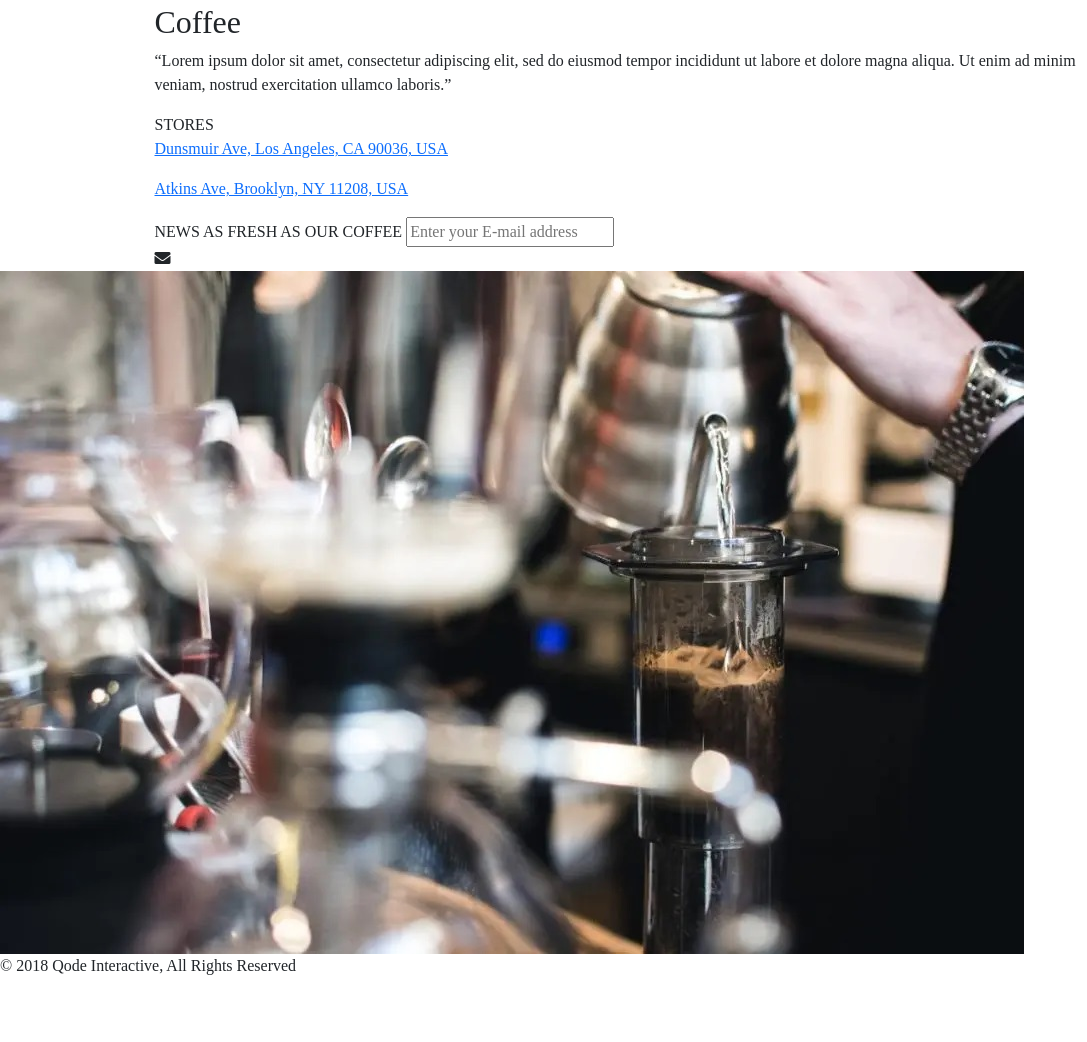
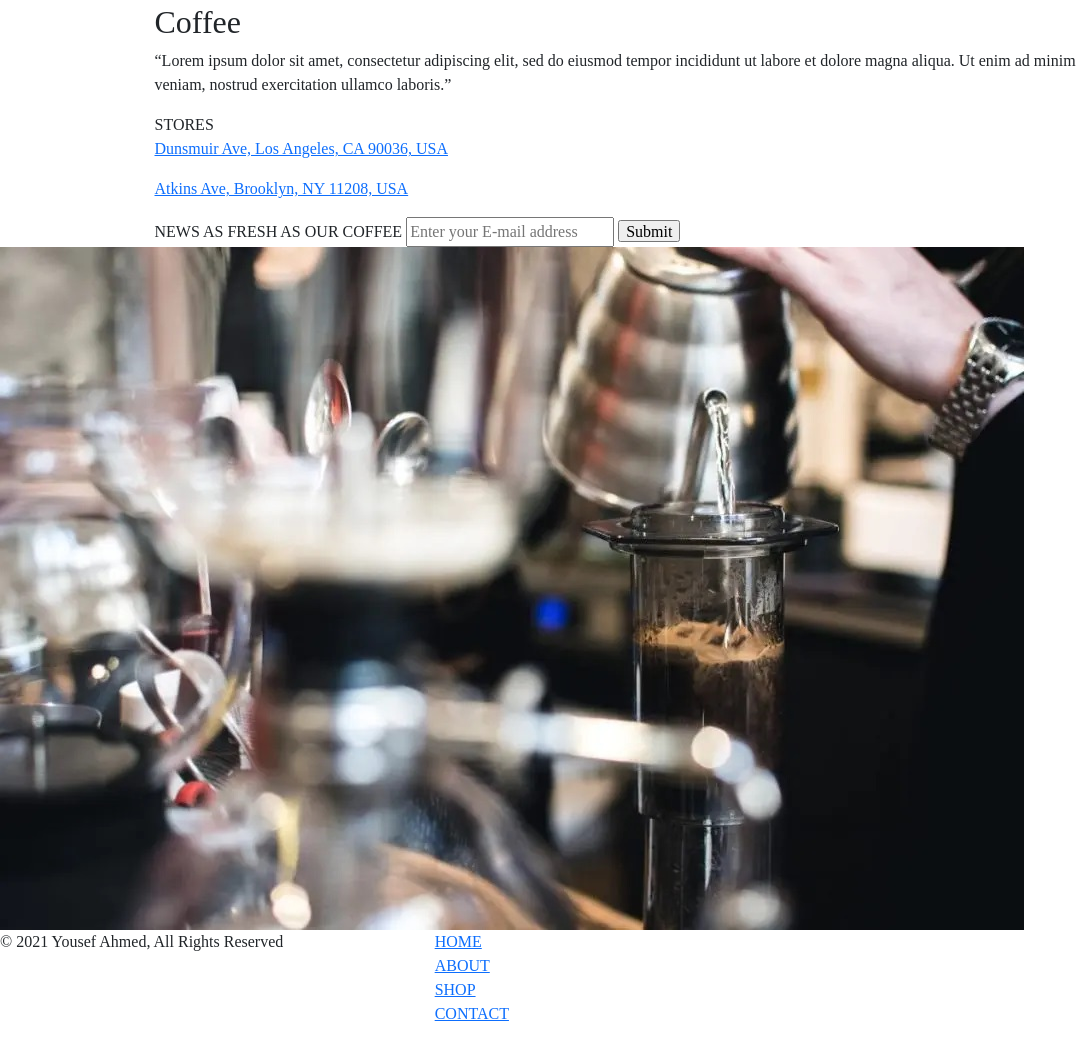
Before and after one commit to yousefElking/coffee, a plain HTML site: page index.html in a window 1280 px wide. Shown: the part 5094-6136 px from the top of the page, without its empty margins (0-1087 px from the left). Before the commit the page ends 6088 px from the top, so only its background shows below. Drawn offline with nearby package versions, Linux system fonts and the light colour scheme; files that its build step writes are made by us from their sources; files whose address does not match are found by name; a web font is replaced by a local one.

Commit message:
Update index.html

```diff
--- a/index.html
+++ b/index.html
@@ -440,8 +440,12 @@
 
 					<label>NEWS AS FRESH AS OUR COFFEE</label>
 
-					<input type="text" id="mail" placeholder="Enter your E-mail address"><div><i class="fa fa-envelope"></i></div>
+					<input type="text" id="mail" placeholder="Enter your E-mail address">
 
+					<i class="fa fa-envelope-o" >
+
+					<input type="submit" >
+					</i>
 
 
 				</form>
@@ -459,8 +463,36 @@
 
 	<div class="end">
 
-		<p>&copy; 2018 Qode Interactive, All Rights Reserved</p>
+		<div class="row">
 
+		<div class="col-xxl-4 col-xl-4 col-lg-4  col-sm-12 col-xs-12">
+		<p>&copy; 2021 Yousef Ahmed, All Rights Reserved</p>
+
+		</div>
+
+			<div class="col-xxl-4 col-xl-4 col-lg-4  col-sm-12 col-xs-12">
+			<ul class="list-unstyled ">
+
+				<li><a href="#">HOME</a></li>
+				<li><a href="#">ABOUT</a></li>
+				<li><a href="#">SHOP</a></li>
+				<li><a href="#">CONTACT</a></li>
+
+			</ul>
+			</div>
+
+			<div class="col-xxl-4 col-xl-4 col-lg-4  col-sm-12 col-xs-12">
+			<ul class="list-unstyled ">
+
+				<li><a href="#"><i class="fa fa-facebook"></i></a></li>
+				<li><a href="#"><i class="fa fa-twitter" ></i></a></li>
+				<li><a href="#"><i class="fa fa-pinterest-p"></i></a></li>
+				<li><a href="#"><i class="fa fa-instagram"></i></a></li>
+
+			</ul>
+			</div>
+
+		</div>
 
 	</div>
 
@@ -471,7 +503,7 @@
 <script src="https://cdn.jsdelivr.net/npm/bootstrap@5.0.1/dist/js/bootstrap.bundle.min.js" integrity="sha384-gtEjrD/SeCtmISkJkNUaaKMoLD0//ElJ19smozuHV6z3Iehds+3Ulb9Bn9Plx0x4" crossorigin="anonymous"></script>
 <!--====BOOTSTRAP====-->
 
-<script src="plugin/main.js" ></script>
+<script async src="plugin/main.js" ></script>
 </body>
 
 </html>
```
